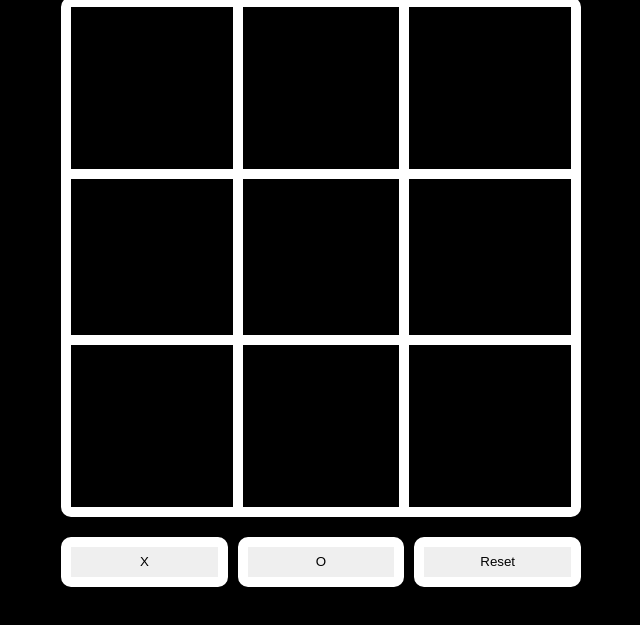
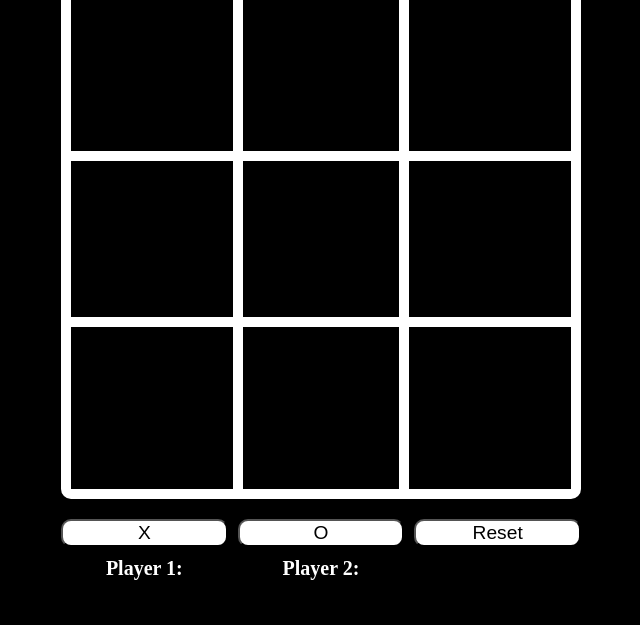
Before and after one commit to 0-MJ/Tic-Tac-Toe, a website: page index.html in a window 1280 px wide. Both pictures are taken after a click on the button "Reset". Shown: the part 109-734 px from the top of the page, without its empty margins (319-959 px from the left). Drawn offline with Linux system fonts and the light colour scheme.

Commit message:
firxed the selection buttons

```diff
--- a/index.html
+++ b/index.html
@@ -6,7 +6,7 @@
     <meta name="viewport" content="width=device-width, initial-scale=1.0">
     <title>Tic Tac Toe</title>
     <link rel="stylesheet" href="styles.css">
-    < src="script.js" defer></script>
+    <script src="script.js" defer></script>
 </head>
 <body>
     <header>
@@ -28,6 +28,8 @@
             <button id="x">X</button>
             <button id="o">O</button>
             <button id="reset">Reset</button>
+            <div id="player1">Player1</div>
+            <div id="player2">Player2</div>
         </section>
     </main>
 </body>
--- a/script.js
+++ b/script.js
@@ -60,22 +60,19 @@ let playerObject = {
   player2: '',
 
   setPlayers: function(mark1, mark2) {
+    if (this.player1 === ''){
       this.player1 = mark1;
       this.player2 = mark2;
+    } else {
+      console.log('Players have already been set. To reset, press the reset button.');
+    }
+
+
+      console.log(`player1 chose ${this.player1}`);
+      console.log(`player2 chose ${this.player2}`);
   }
+
 };
-
-// Temporary code //
-// Prompt the user for player marks
-var player1Mark = "x"
-var player2Mark = "o";
-
-// Set players in the game object
-playerObject.setPlayers(player1Mark, player2Mark);
-
-// Access player variables globally
-console.log(`player1-${playerObject.player1}`);
-console.log(`player2-${playerObject.player2}`);
 
 // A module  to control the flow of the game //
 const Game = (function () {
@@ -89,13 +86,55 @@ const Game = (function () {
 
   return {switchPlayer};
 })();
-console.log(`Current Player: ${Game.switchPlayer()}`);
-gameBoard.setSpot(1,Game.switchPlayer())
-gameBoard.setSpot(5,Game.switchPlayer())
-console.log(`Current Player: ${Game.switchPlayer()}`);
-
 
 // Display module
 const displayController = (function () {
+  let x = document.getElementById('x');
+  let o = document.getElementById('o');
+  let reset = document.getElementById('reset');
+  let cells = document.querySelectorAll('.cell');
+  let player1Div = document.getElementById('player1');
+  let player2Div = document.getElementById('player2');
+
+  x.addEventListener('click', function() {
+      // Your X button functionality here
+      console.log('X button clicked');
+      x.classList.add('button-tapped');
+      o.classList.add('button-tapped');
+      playerObject.setPlayers("x","o");
+      updatePlayerDisplay();
+  });
+
+  o.addEventListener('click', function() {
+      // Your O button functionality here
+      console.log('O button clicked');
+      x.classList.add('button-tapped');
+      o.classList.add('button-tapped');
+      playerObject.setPlayers("o","x");
+      updatePlayerDisplay();
+  });
+
+  reset.addEventListener('click', function() {
+      // Your Reset button functionality here
+      console.log('Reset button clicked');
+      // adding class for css functionality //
+      x.classList.remove('button-tapped');
+      o.classList.remove('button-tapped');
+      // reseting player choices //
+      playerObject.player1 = '';
+      playerObject.player2 = '';
+      updatePlayerDisplay();
+  });
+
+  cells.forEach(function(cell, index) {
+      cell.addEventListener('click', function() {
+      console.log(Game.switchPlayer)
+    });
+  });
+
+  function updatePlayerDisplay() {
+    player1Div.textContent = `Player 1: ${playerObject.player1}`;
+    player2Div.textContent = `Player 2: ${playerObject.player2}`;
+}
 
 })();
--- a/styles.css
+++ b/styles.css
@@ -56,9 +56,25 @@ gap: 20px;
     height: 50px;
   }
 
-  #x,#o,#reset {
-    border: 10px solid white;
+  button {
+    background-color: white;
     border-radius: 10px;
     box-shadow: 10px;
     cursor: pointer;
+    font-size: larger;
   }
+
+  .button-tapped {
+  background-color: black;
+  color: white;
+  font-size: larger;
+  border: 1px solid white;
+
+}
+
+#player1,#player2 {
+color: white;
+text-align: center;
+font-weight: bold;
+font-size: 20px;
+}
```
